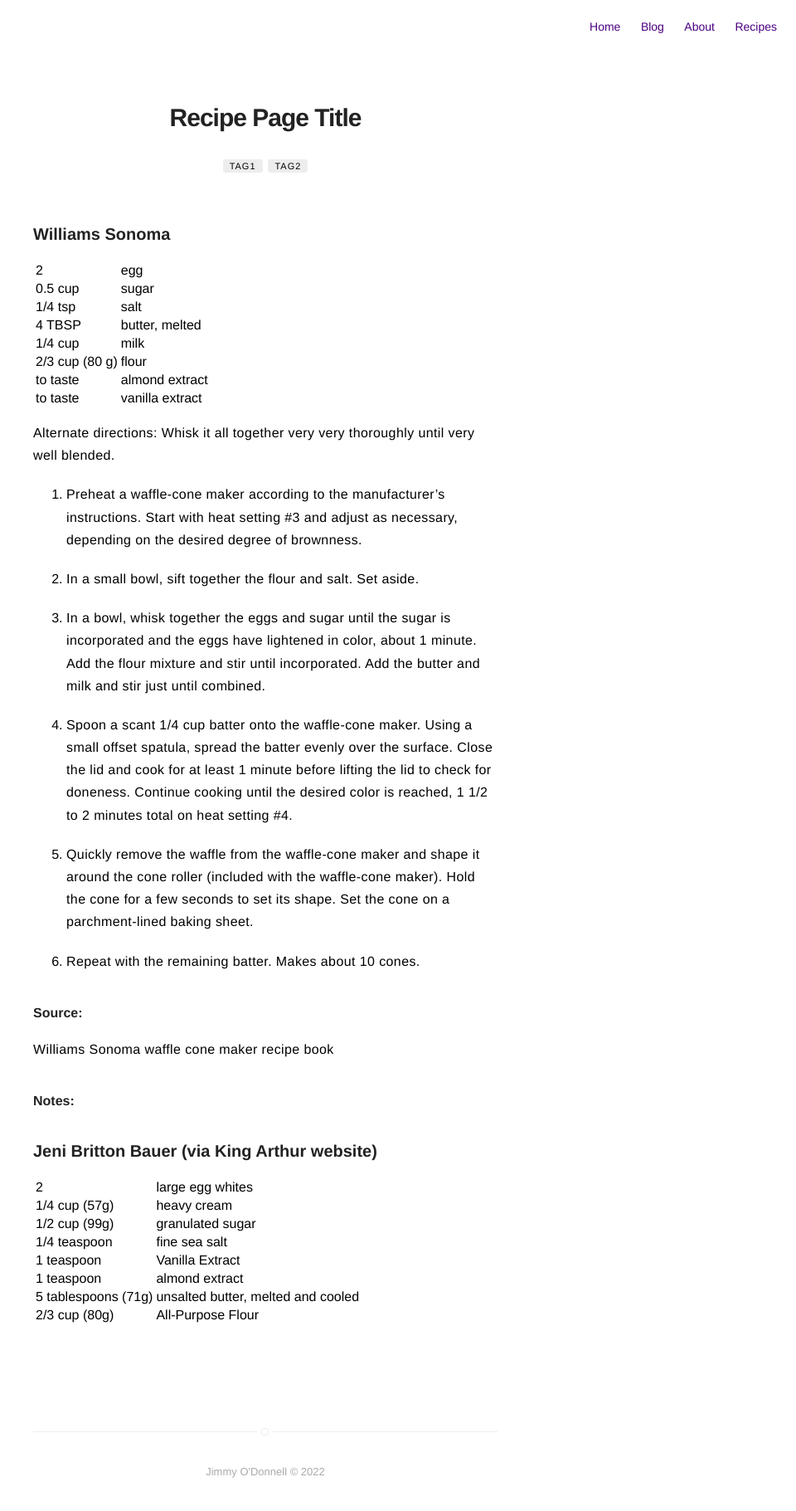
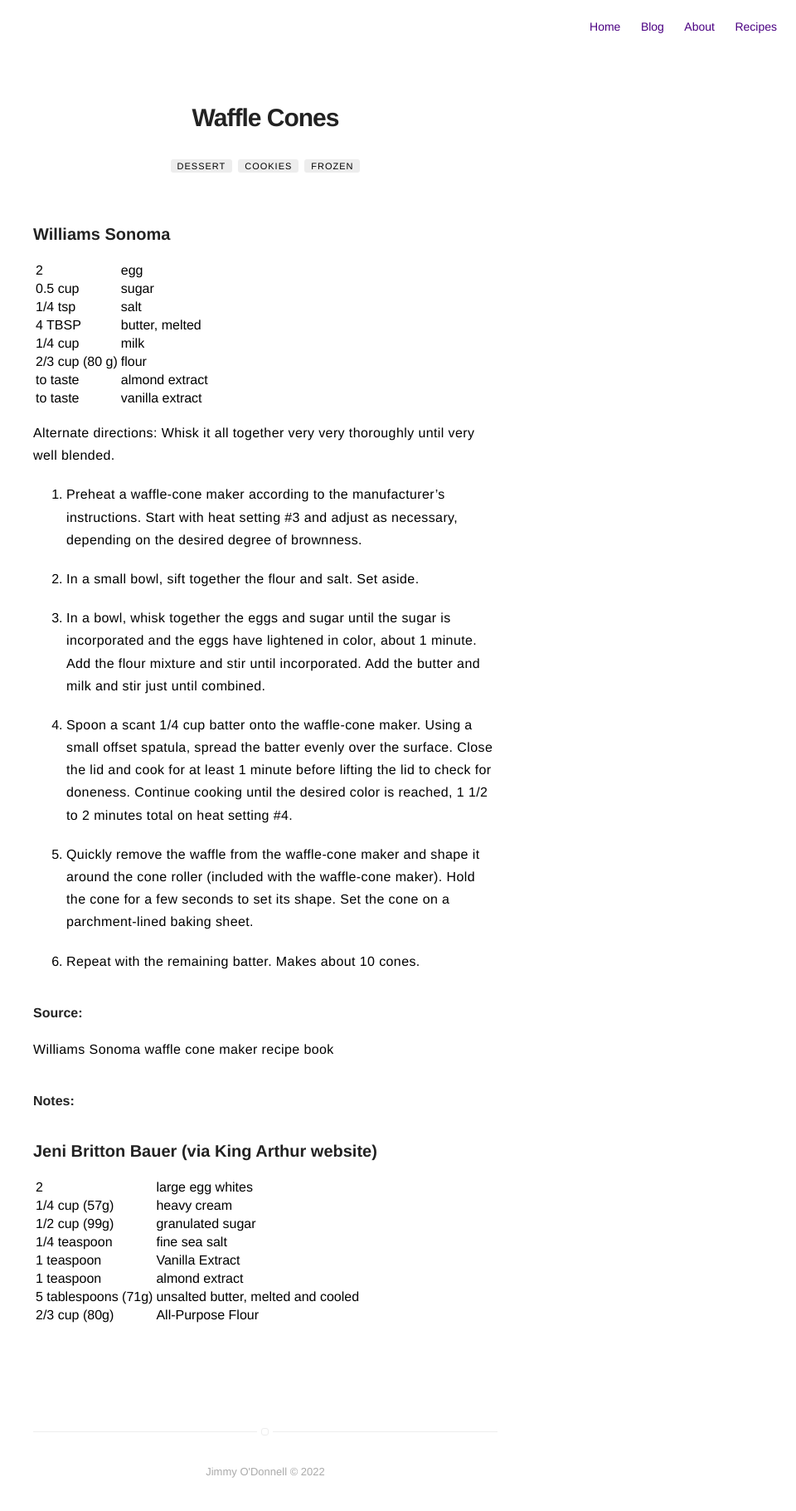
Before and after one commit to jimmyodonnell/jimmyodonnell.github.io, a Jekyll site: the page built from recipes/waffle-cones.md, in a window 1280 px wide. Shown: the whole page at 83% size, without its empty margins (320-1280 px from the left). Built offline with Jekyll 4.4.1, drawn with Linux system fonts in a browser that asks for light colours.

Commit message:
fix title and tags

```diff
--- a/recipes/waffle-cones.md
+++ b/recipes/waffle-cones.md
@@ -1,10 +1,10 @@
 ---
 layout: post
 category: blog
-title: Recipe Page Title
+title: Waffle Cones
 excerpt:
-modified: 2021-09-22
-tags: [tag1, tag2]
+modified: 2022-08-03
+tags: [dessert, cookies, frozen]
 comments: false
 ---
 
```
